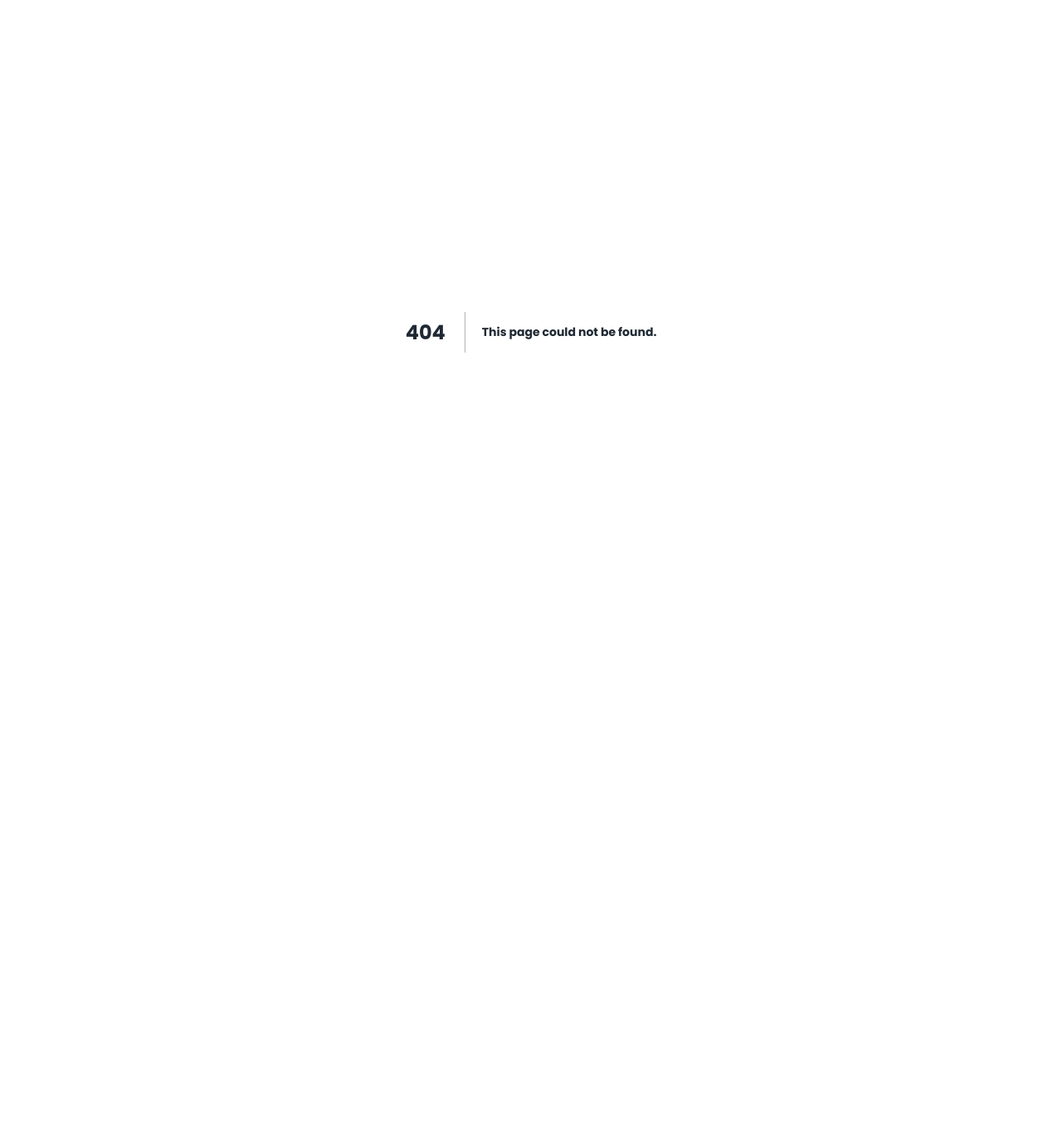
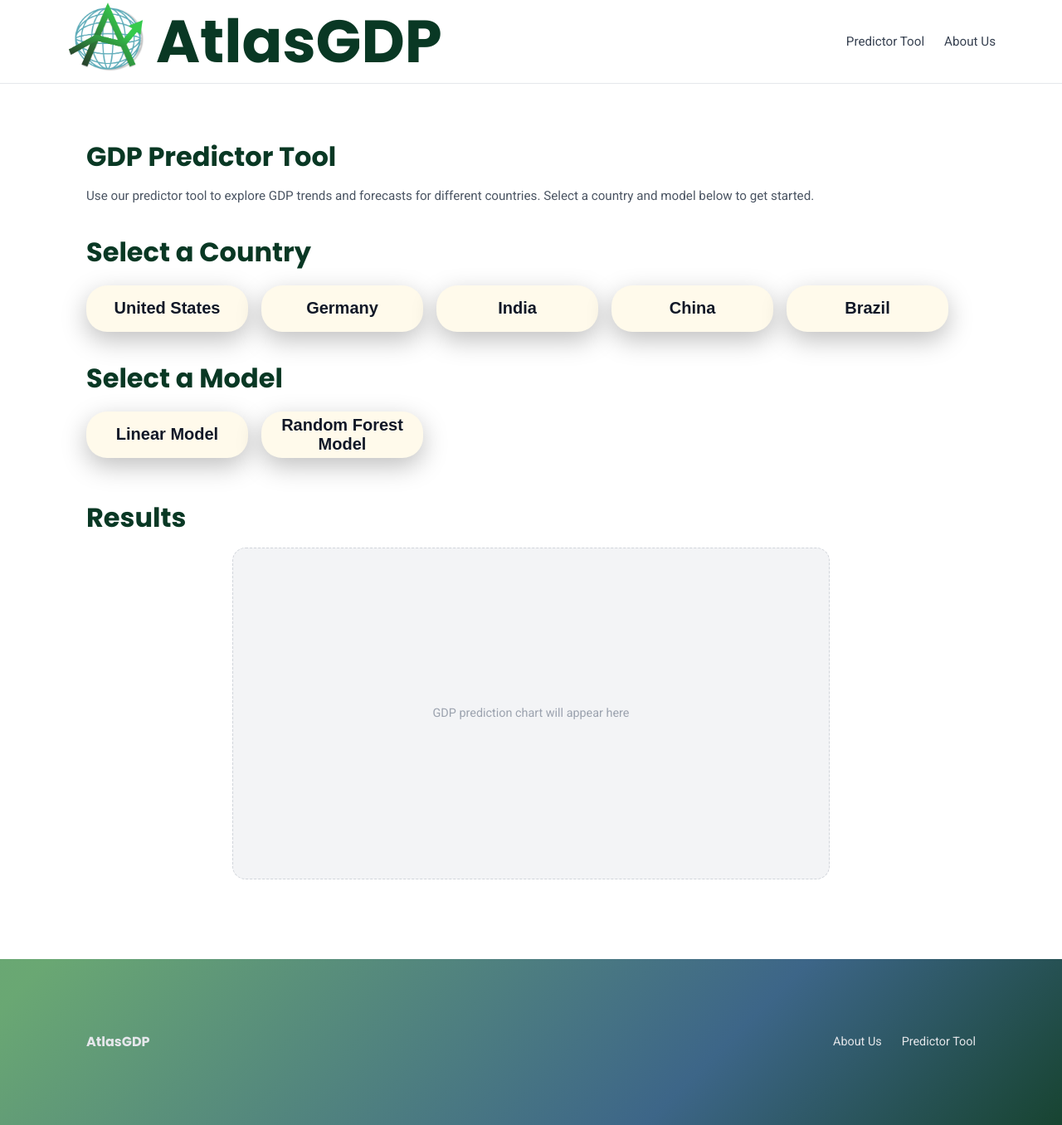
Before and after one commit to RyanDux03/AtlasGDP, a Next.js app in the folder web/: page /predictor in a window 1280 px wide. Before the commit this address had no page. Shown: the whole page at 83% size. Before the commit the page ends 800 px from the top, so only its background shows below. Built offline with nearby package versions, Linux system fonts and the light colour scheme.

Commit message:
Added basics for new pages

```diff
--- a/web/app/globals.css
+++ b/web/app/globals.css
@@ -211,7 +211,7 @@ p {
   border: none;
   background-color: #fefce8;
   color: #111827;
-  font-weight: 700;
+  font-weight: 550;
   font-size: 1.25rem;
   text-decoration: none;
   box-shadow: 0 10px 30px rgba(0, 0, 0, 0.25);
--- a/web/app/page.tsx
+++ b/web/app/page.tsx
@@ -9,6 +9,7 @@ export default function HomePage() {
       <header className="site-header">
         <div className="container header-inner">
           <div className="logo">
+            <Link href="/">
               <Image
                 src="/atlas_logo.png"
                 alt="AtlasGDP Logo"
@@ -16,7 +17,8 @@ export default function HomePage() {
                 height={100}
                 priority
               />
-            <span className="logo-text">AtlasGDP</span>
+            </Link>
+            <Link href="/" className="logo-text">AtlasGDP</Link>
           </div>
           <nav className="nav-links">
             <Link href="/predictor" className="nav-link">
--- /dev/null
+++ b/web/app/predictor/page.tsx
@@ -0,0 +1,88 @@
+// app/predictor/page.tsx
+import Link from "next/link";
+import Image from "next/image";
+
+export default function PredictorPage() {
+  return (
+    <>
+      {/* Header / Navbar */}
+      <header className="site-header">
+        <div className="container header-inner">
+          <div className="logo">
+            <Link href="/">
+              <Image
+                src="/atlas_logo.png"
+                alt="AtlasGDP Logo"
+                width={100}
+                height={100}
+                priority
+              />
+            </Link>
+            <span className="logo-text">AtlasGDP</span>
+          </div>
+          <nav className="nav-links">
+            <Link href="/predictor" className="nav-link">
+              Predictor Tool
+            </Link>
+            <Link href="/about" className="nav-link">
+              About Us
+            </Link>
+          </nav>
+        </div>
+      </header>
+
+      <main>
+        <section className="section">
+          <div className="container">
+            <h1 className="section-title">GDP Predictor Tool</h1>
+            <p className="section-subtitle">
+              Use our predictor tool to explore GDP trends and forecasts for
+              different countries. Select a country and model below to get started.
+            </p>
+
+            <div className="predictor-controls" style={{ marginTop: "2rem" }}>
+              <h2 className="section-title">Select a Country</h2>
+              <div style={{ display: "flex", gap: "1rem", flexWrap: "wrap", marginTop: "1rem" }}>
+                <button className="hero-button">United States</button>
+                <button className="hero-button">Germany</button>
+                <button className="hero-button">India</button>
+                <button className="hero-button">China</button>
+                <button className="hero-button">Brazil</button>
+              </div>
+            </div>
+
+            <div className="predictor-models" style={{ marginTop: "2rem" }}>
+              <h2 className="section-title">Select a Model</h2>
+              <div style={{ display: "flex", gap: "1rem", marginTop: "1rem" }}>
+                <button className="hero-button">Linear Model</button>
+                <button className="hero-button">Random Forest Model</button>
+              </div>
+            </div>
+
+            <div className="predictor-results" style={{ marginTop: "3rem" }}>
+              <h2 className="section-title">Results</h2>
+              <div className="map-placeholder" style={{ height: "400px" }}>
+                GDP prediction chart will appear here
+              </div>
+            </div>
+          </div>
+        </section>
+      </main>
+
+      {/* Footer */}
+      <footer className="site-footer">
+        <div className="container footer-inner">
+          <div className="footer-logo">AtlasGDP</div>
+          <div className="footer-links">
+            <Link href="/about" className="footer-link">
+              About Us
+            </Link>
+            <Link href="/predictor" className="footer-link">
+              Predictor Tool
+            </Link>
+          </div>
+        </div>
+      </footer>
+    </>
+  );
+}
```
Also changed, not shown: web/app/about/page.tsx (added, +77 -0 lines). Lines whose indentation alone changed are shown as unchanged.
